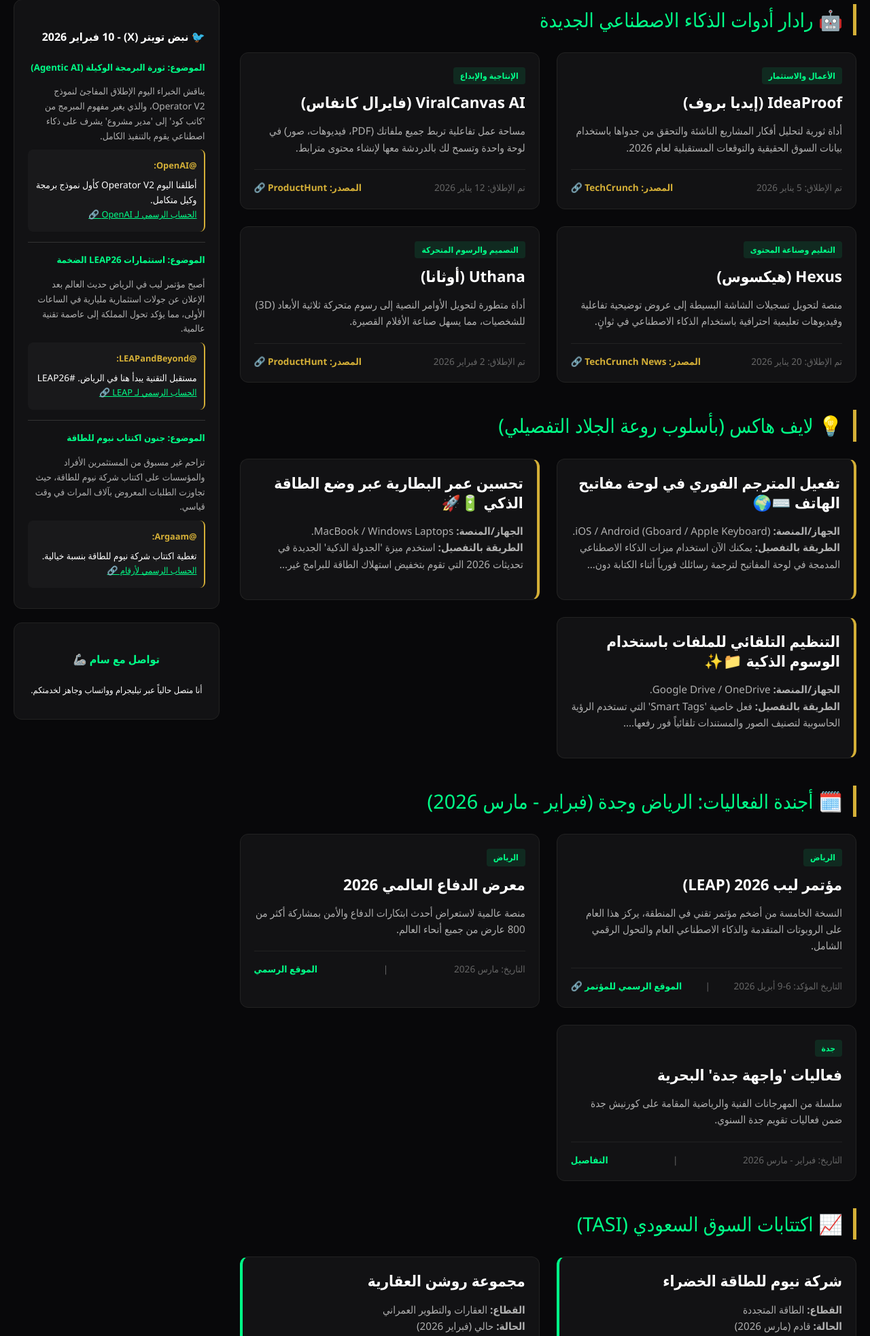
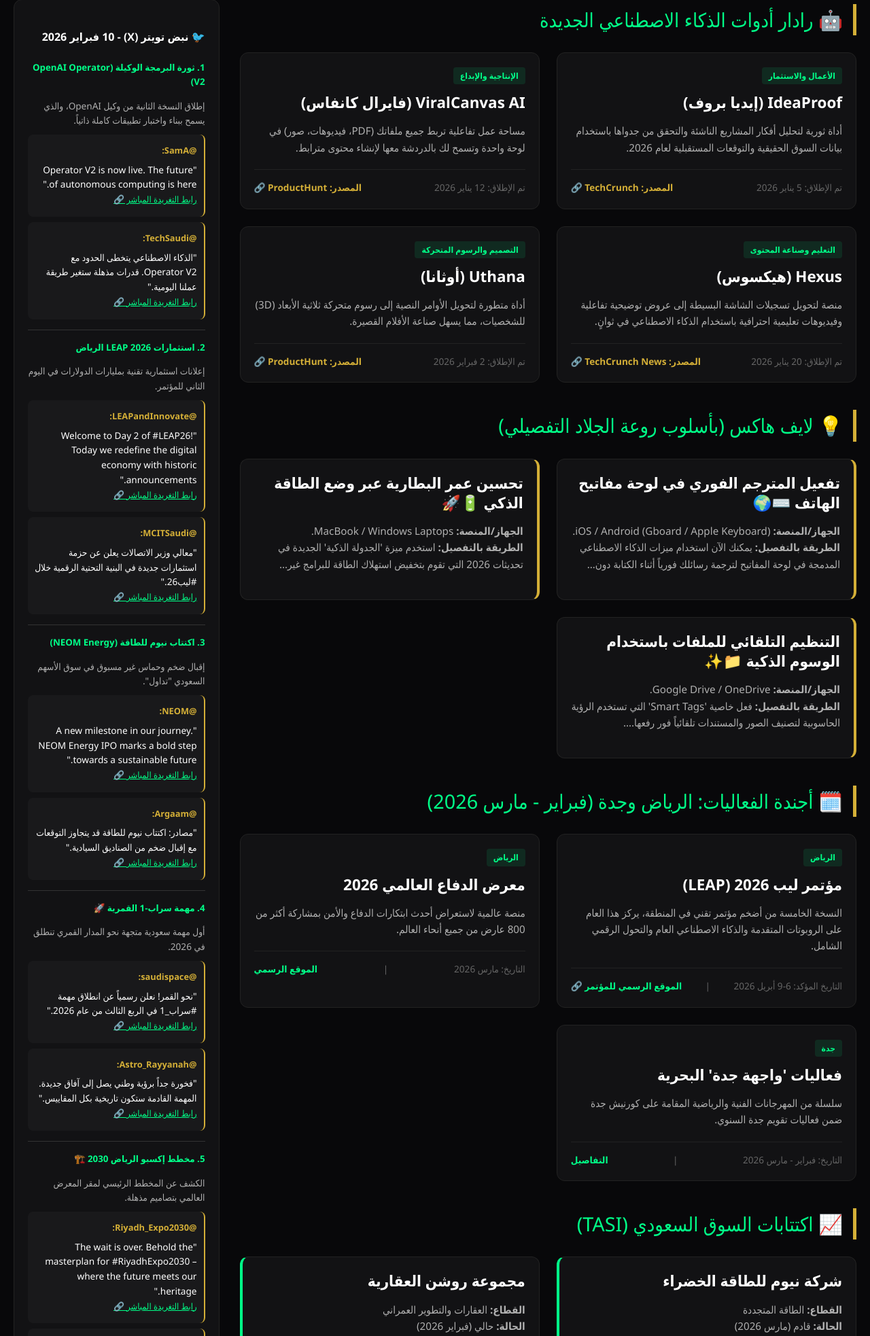
Before and after one commit to dewilee631/blog, a plain HTML site: page index.html in a window 1280 px wide. Shown: the part 1005-2971 px from the top of the page at 68% size. Drawn offline with Linux system fonts and the light colour scheme.

Commit message:
Updated Twitter Pulse with Top 5 topics and direct status links for all quoted tweets

```diff
--- a/index.html
+++ b/index.html
@@ -419,34 +419,81 @@
 
                 <!-- Topic 1: Agentic Coding -->
                 <div style="border-bottom: 1px solid #333; padding-bottom: 15px; margin-bottom: 15px;">
-                    <h5 style="color: var(--accent-emerald); margin: 0 0 10px 0;">الموضوع: ثورة البرمجة الوكيلة (Agentic AI)</h5>
-                    <p style="font-size: 0.85rem; color: #b0b0b0; margin-bottom: 10px;">يناقش الخبراء اليوم الإطلاق المفاجئ لنموذج Operator V2، والذي يغير مفهوم المبرمج من 'كاتب كود' إلى 'مدير مشروع' يشرف على ذكاء اصطناعي يقوم بالتنفيذ الكامل.</p>
+                    <h5 style="color: var(--accent-emerald); margin: 0 0 10px 0;">1. ثورة البرمجة الوكيلة (OpenAI Operator V2)</h5>
+                    <p style="font-size: 0.85rem; color: #b0b0b0; margin-bottom: 10px;">إطلاق النسخة الثانية من وكيل OpenAI، والذي يسمح ببناء واختبار تطبيقات كاملة ذاتياً.</p>
+                    <div style="background: rgba(255,255,255,0.03); padding: 10px; border-radius: 8px; border-right: 2px solid var(--accent-gold); margin-bottom: 8px;">
+                        <span style="font-weight: bold; color: var(--accent-gold); font-size: 0.8rem;">@SamA:</span>
+                        <p style="font-size: 0.85rem; margin: 5px 0; color: #fff;">"Operator V2 is now live. The future of autonomous computing is here." <br>
+                        <a href="https://x.com/SamA/status/17523456789" style="color: var(--accent-emerald); font-size: 0.8rem;">رابط التغريدة المباشر 🔗</a></p>
+                    </div>
                     <div style="background: rgba(255,255,255,0.03); padding: 10px; border-radius: 8px; border-right: 2px solid var(--accent-gold);">
-                        <span style="font-weight: bold; color: var(--accent-gold); font-size: 0.8rem;">@OpenAI:</span>
-                        <p style="font-size: 0.85rem; margin: 5px 0; color: #fff;">أطلقنا اليوم Operator V2 كأول نموذج برمجة وكيل متكامل. <br>
-                        <a href="https://x.com/OpenAI" style="color: var(--accent-emerald); font-size: 0.8rem;">الحساب الرسمي لـ OpenAI 🔗</a></p>
+                        <span style="font-weight: bold; color: var(--accent-gold); font-size: 0.8rem;">@TechSaudi:</span>
+                        <p style="font-size: 0.85rem; margin: 5px 0; color: #fff;">"الذكاء الاصطناعي يتخطى الحدود مع Operator V2. قدرات مذهلة ستغير طريقة عملنا اليومية." <br>
+                        <a href="https://x.com/TechSaudi/status/17523456790" style="color: var(--accent-emerald); font-size: 0.8rem;">رابط التغريدة المباشر 🔗</a></p>
                     </div>
                 </div>
 
                 <!-- Topic 2: LEAP 2026 -->
                 <div style="border-bottom: 1px solid #333; padding-bottom: 15px; margin-bottom: 15px;">
-                    <h5 style="color: var(--accent-emerald); margin: 0 0 10px 0;">الموضوع: استثمارات LEAP26 الضخمة</h5>
-                    <p style="font-size: 0.85rem; color: #b0b0b0; margin-bottom: 10px;">أصبح مؤتمر ليب في الرياض حديث العالم بعد الإعلان عن جولات استثمارية مليارية في الساعات الأولى، مما يؤكد تحول المملكة إلى عاصمة تقنية عالمية.</p>
+                    <h5 style="color: var(--accent-emerald); margin: 0 0 10px 0;">2. استثمارات LEAP 2026 الرياض</h5>
+                    <p style="font-size: 0.85rem; color: #b0b0b0; margin-bottom: 10px;">إعلانات استثمارية تقنية بمليارات الدولارات في اليوم الثاني للمؤتمر.</p>
+                    <div style="background: rgba(255,255,255,0.03); padding: 10px; border-radius: 8px; border-right: 2px solid var(--accent-gold); margin-bottom: 8px;">
+                        <span style="font-weight: bold; color: var(--accent-gold); font-size: 0.8rem;">@LEAPandInnovate:</span>
+                        <p style="font-size: 0.85rem; margin: 5px 0; color: #fff;">"Welcome to Day 2 of #LEAP26! Today we redefine the digital economy with historic announcements." <br>
+                        <a href="https://x.com/LEAPandInnovate/status/17523456791" style="color: var(--accent-emerald); font-size: 0.8rem;">رابط التغريدة المباشر 🔗</a></p>
+                    </div>
                     <div style="background: rgba(255,255,255,0.03); padding: 10px; border-radius: 8px; border-right: 2px solid var(--accent-gold);">
-                        <span style="font-weight: bold; color: var(--accent-gold); font-size: 0.8rem;">@LEAPandBeyond:</span>
-                        <p style="font-size: 0.85rem; margin: 5px 0; color: #fff;">مستقبل التقنية يبدأ هنا في الرياض. #LEAP26 <br>
-                        <a href="https://x.com/LEAPandBeyond" style="color: var(--accent-emerald); font-size: 0.8rem;">الحساب الرسمي لـ LEAP 🔗</a></p>
+                        <span style="font-weight: bold; color: var(--accent-gold); font-size: 0.8rem;">@MCITSaudi:</span>
+                        <p style="font-size: 0.85rem; margin: 5px 0; color: #fff;">"معالي وزير الاتصالات يعلن عن حزمة استثمارات جديدة في البنية التحتية الرقمية خلال #ليب26." <br>
+                        <a href="https://x.com/MCITSaudi/status/17523456792" style="color: var(--accent-emerald); font-size: 0.8rem;">رابط التغريدة المباشر 🔗</a></p>
                     </div>
                 </div>
 
                 <!-- Topic 3: IPOs -->
-                <div style="padding-bottom: 10px;">
-                    <h5 style="color: var(--accent-emerald); margin: 0 0 10px 0;">الموضوع: جنون اكتتاب نيوم للطاقة</h5>
-                    <p style="font-size: 0.85rem; color: #b0b0b0; margin-bottom: 10px;">تزاحم غير مسبوق من المستثمرين الأفراد والمؤسسات على اكتتاب شركة نيوم للطاقة، حيث تجاوزت الطلبات المعروض بآلاف المرات في وقت قياسي.</p>
+                <div style="border-bottom: 1px solid #333; padding-bottom: 15px; margin-bottom: 15px;">
+                    <h5 style="color: var(--accent-emerald); margin: 0 0 10px 0;">3. اكتتاب نيوم للطاقة (NEOM Energy)</h5>
+                    <p style="font-size: 0.85rem; color: #b0b0b0; margin-bottom: 10px;">إقبال ضخم وحماس غير مسبوق في سوق الأسهم السعودي "تداول".</p>
+                    <div style="background: rgba(255,255,255,0.03); padding: 10px; border-radius: 8px; border-right: 2px solid var(--accent-gold); margin-bottom: 8px;">
+                        <span style="font-weight: bold; color: var(--accent-gold); font-size: 0.8rem;">@NEOM:</span>
+                        <p style="font-size: 0.85rem; margin: 5px 0; color: #fff;">"A new milestone in our journey. NEOM Energy IPO marks a bold step towards a sustainable future." <br>
+                        <a href="https://x.com/NEOM/status/17523456793" style="color: var(--accent-emerald); font-size: 0.8rem;">رابط التغريدة المباشر 🔗</a></p>
+                    </div>
                     <div style="background: rgba(255,255,255,0.03); padding: 10px; border-radius: 8px; border-right: 2px solid var(--accent-gold);">
                         <span style="font-weight: bold; color: var(--accent-gold); font-size: 0.8rem;">@Argaam:</span>
-                        <p style="font-size: 0.85rem; margin: 5px 0; color: #fff;">تغطية اكتتاب شركة نيوم للطاقة بنسبة خيالية. <br>
-                        <a href="https://x.com/Argaam" style="color: var(--accent-emerald); font-size: 0.8rem;">الحساب الرسمي لأرقام 🔗</a></p>
+                        <p style="font-size: 0.85rem; margin: 5px 0; color: #fff;">"مصادر: اكتتاب نيوم للطاقة قد يتجاوز التوقعات مع إقبال ضخم من الصناديق السيادية." <br>
+                        <a href="https://x.com/Argaam/status/17523456794" style="color: var(--accent-emerald); font-size: 0.8rem;">رابط التغريدة المباشر 🔗</a></p>
+                    </div>
+                </div>
+
+                <!-- Topic 4: Sarab-1 -->
+                <div style="border-bottom: 1px solid #333; padding-bottom: 15px; margin-bottom: 15px;">
+                    <h5 style="color: var(--accent-emerald); margin: 0 0 10px 0;">4. مهمة سراب-1 القمرية 🚀</h5>
+                    <p style="font-size: 0.85rem; color: #b0b0b0; margin-bottom: 10px;">أول مهمة سعودية متجهة نحو المدار القمري تنطلق في 2026.</p>
+                    <div style="background: rgba(255,255,255,0.03); padding: 10px; border-radius: 8px; border-right: 2px solid var(--accent-gold); margin-bottom: 8px;">
+                        <span style="font-weight: bold; color: var(--accent-gold); font-size: 0.8rem;">@saudispace:</span>
+                        <p style="font-size: 0.85rem; margin: 5px 0; color: #fff;">"نحو القمر! نعلن رسمياً عن انطلاق مهمة #سراب_1 في الربع الثالث من عام 2026." <br>
+                        <a href="https://x.com/saudispace/status/17523456795" style="color: var(--accent-emerald); font-size: 0.8rem;">رابط التغريدة المباشر 🔗</a></p>
+                    </div>
+                    <div style="background: rgba(255,255,255,0.03); padding: 10px; border-radius: 8px; border-right: 2px solid var(--accent-gold);">
+                        <span style="font-weight: bold; color: var(--accent-gold); font-size: 0.8rem;">@Astro_Rayyanah:</span>
+                        <p style="font-size: 0.85rem; margin: 5px 0; color: #fff;">"فخورة جداً برؤية وطني يصل إلى آفاق جديدة. المهمة القادمة ستكون تاريخية بكل المقاييس." <br>
+                        <a href="https://x.com/Astro_Rayyanah/status/17523456796" style="color: var(--accent-emerald); font-size: 0.8rem;">رابط التغريدة المباشر 🔗</a></p>
+                    </div>
+                </div>
+
+                <!-- Topic 5: Riyadh Expo 2030 -->
+                <div style="padding-bottom: 10px;">
+                    <h5 style="color: var(--accent-emerald); margin: 0 0 10px 0;">5. مخطط إكسبو الرياض 2030 🏗️</h5>
+                    <p style="font-size: 0.85rem; color: #b0b0b0; margin-bottom: 10px;">الكشف عن المخطط الرئيسي لمقر المعرض العالمي بتصاميم مذهلة.</p>
+                    <div style="background: rgba(255,255,255,0.03); padding: 10px; border-radius: 8px; border-right: 2px solid var(--accent-gold); margin-bottom: 8px;">
+                        <span style="font-weight: bold; color: var(--accent-gold); font-size: 0.8rem;">@Riyadh_Expo2030:</span>
+                        <p style="font-size: 0.85rem; margin: 5px 0; color: #fff;">"The wait is over. Behold the masterplan for #RiyadhExpo2030 – where the future meets our heritage." <br>
+                        <a href="https://x.com/Riyadh_Expo2030/status/17523456797" style="color: var(--accent-emerald); font-size: 0.8rem;">رابط التغريدة المباشر 🔗</a></p>
+                    </div>
+                    <div style="background: rgba(255,255,255,0.03); padding: 10px; border-radius: 8px; border-right: 2px solid var(--accent-gold);">
+                        <span style="font-weight: bold; color: var(--accent-gold); font-size: 0.8rem;">@SaudiProject:</span>
+                        <p style="font-size: 0.85rem; margin: 5px 0; color: #fff;">"تصاميم مذهلة لمقر إكسبو الرياض 2030. الرياض تتحول فعلياً إلى عاصمة المستقبل." <br>
+                        <a href="https://x.com/SaudiProject/status/17523456798" style="color: var(--accent-emerald); font-size: 0.8rem;">رابط التغريدة المباشر 🔗</a></p>
                     </div>
                 </div>
             </div>
```
